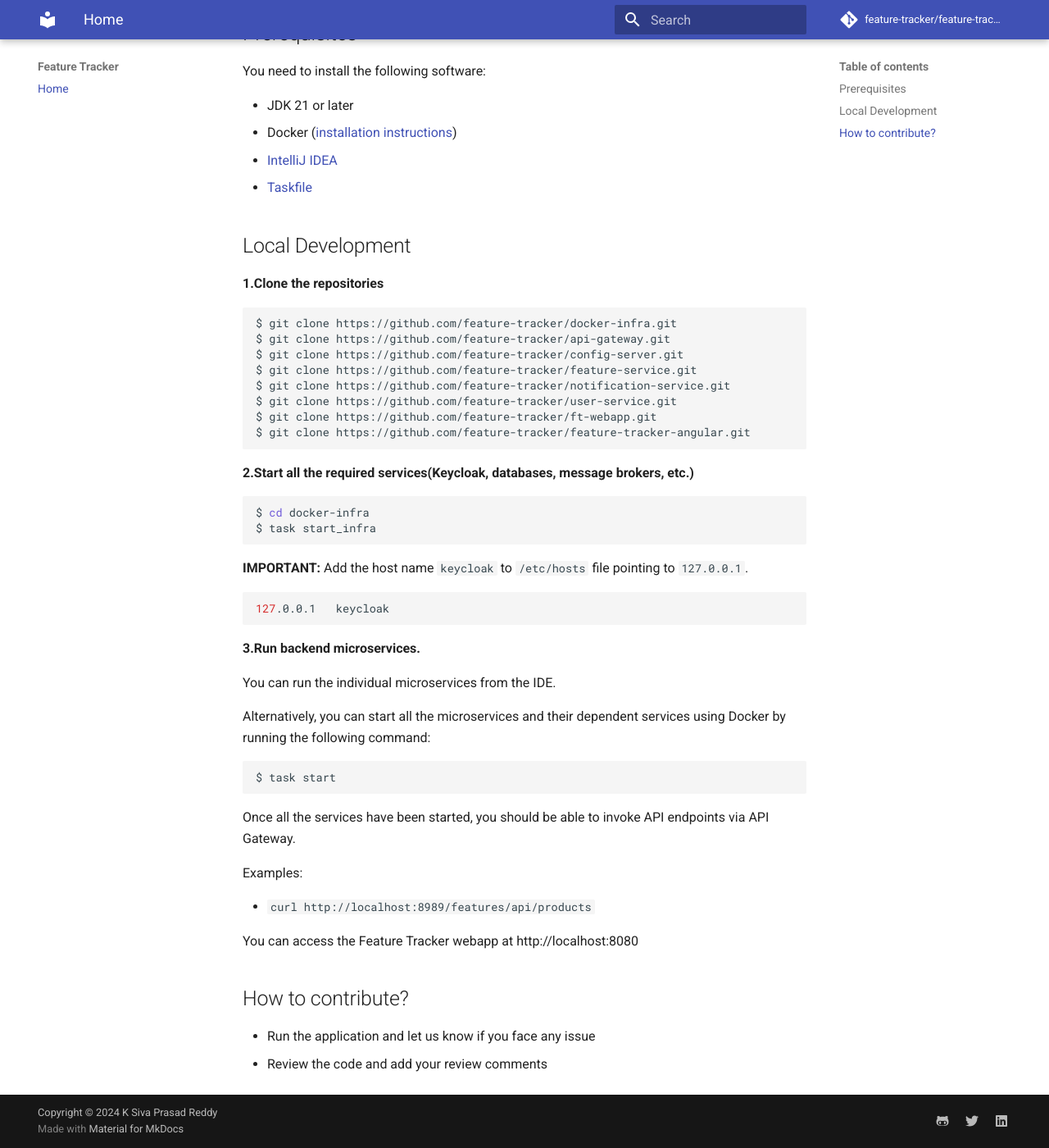
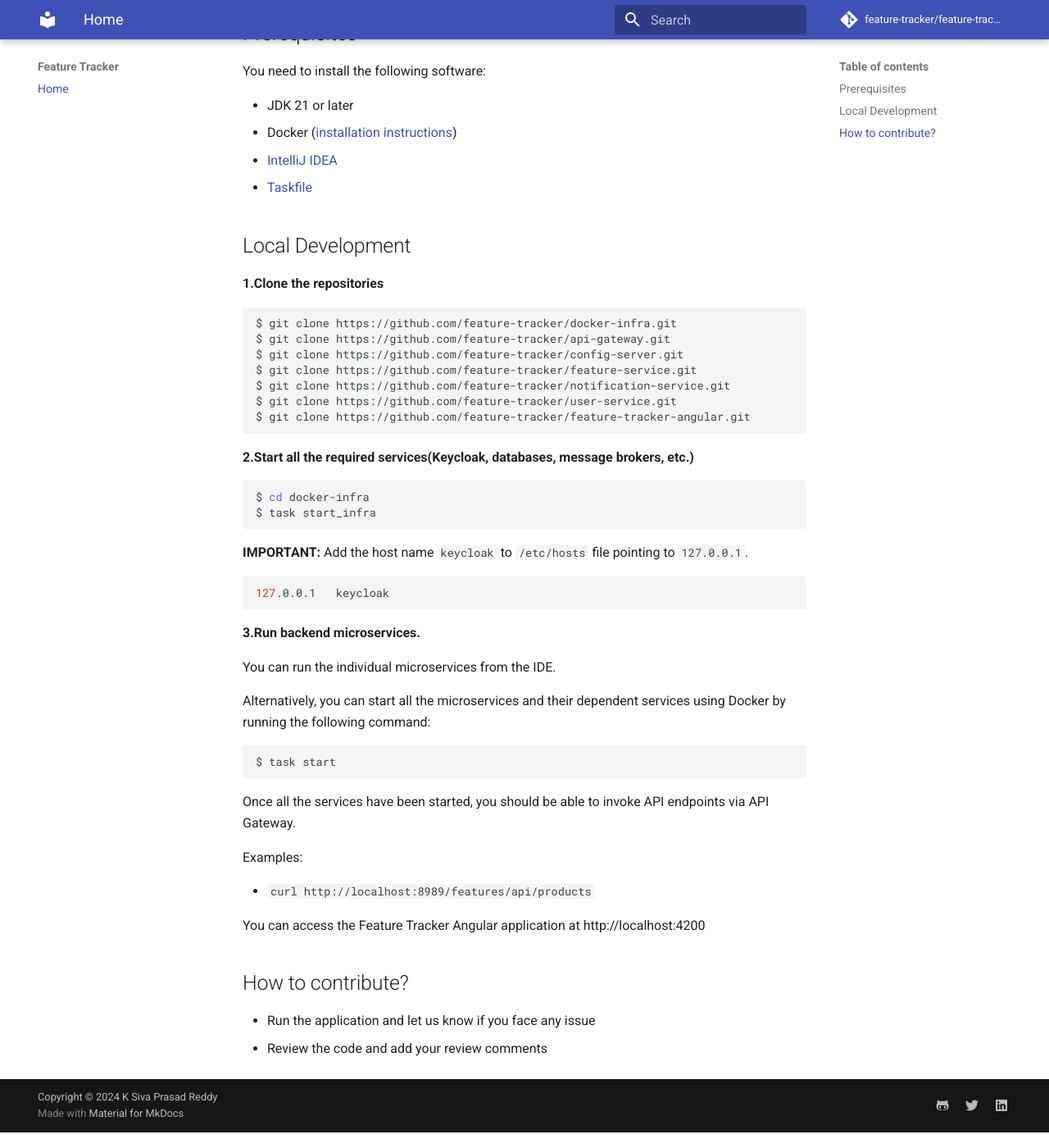
Before and after one commit to feature-tracker/feature-tracker.github.io, an MkDocs documentation site: the page built from docs/index.md, in a window 1280 px wide and 1400 px high, scrolled down 299 px. Shown: the whole window at 82% size. Built offline with MkDocs 1.6.1 and Material for MkDocs 9.7.7, drawn with Linux system fonts in a browser that asks for light colours.

Commit message:
chore: Removed ft-webapp references
Signed-off-by: K Siva Prasad Reddy <sivaprasadreddy.k@gmail.com>

````diff
--- a/docs/index.md
+++ b/docs/index.md
@@ -23,7 +23,6 @@
 $ git clone https://github.com/feature-tracker/feature-service.git
 $ git clone https://github.com/feature-tracker/notification-service.git
 $ git clone https://github.com/feature-tracker/user-service.git
-$ git clone https://github.com/feature-tracker/ft-webapp.git
 $ git clone https://github.com/feature-tracker/feature-tracker-angular.git
 ```
 
@@ -56,7 +55,7 @@
 
 * `curl http://localhost:8989/features/api/products`
 
-You can access the Feature Tracker webapp at http://localhost:8080
+You can access the Feature Tracker Angular application at http://localhost:4200
 
 ## How to contribute?
 * Run the application and let us know if you face any issue
````
